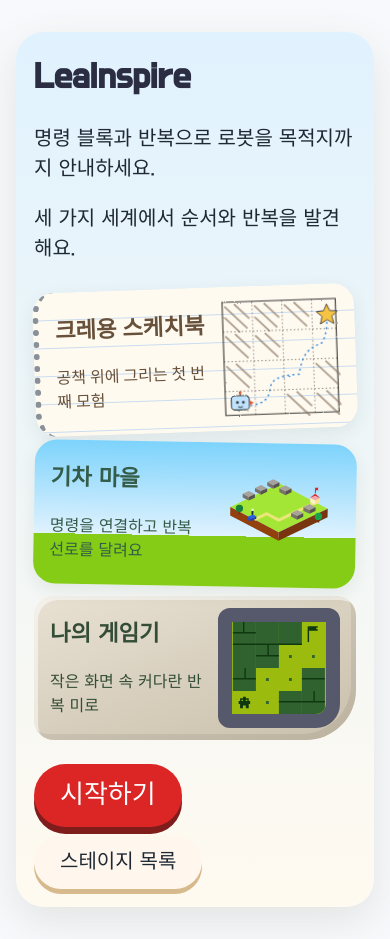
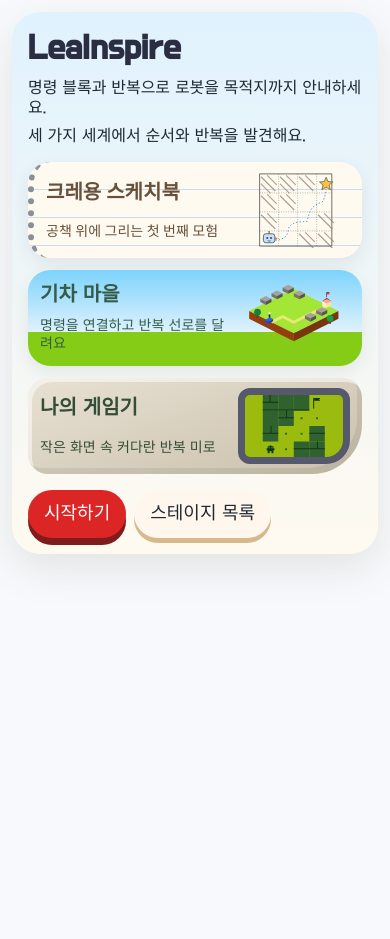
Before and after one commit to jobchoi/Lealnspire, a React (Vite) app: page / in a window 390 px wide. After the commit the page ends 844 px from the top, so only its background shows below. Built offline with nearby package versions, Linux system fonts and the light colour scheme; a web font is replaced by a local one.

Commit message:
T14: 스케치북 가독성, 홈 카드 겹침 해소 (구현 Codex, QC Claude)
Co-Authored-By: Claude Opus 5.5 <noreply@anthropic.com>

```diff
--- a/src/index.css
+++ b/src/index.css
@@ -311,3 +311,28 @@ button small { display: block; font-size: .75rem; }
 @media(max-width:700px) {
  .play-page .repeat-frame .repeat-ribbon { inset:auto -3px calc(-3px + var(--ribbon-depth) * 3px); height:0; border:0; border-bottom:2px solid var(--ribbon-ink); border-radius:0; box-shadow:none; }
 }
+
+/* T14: mobile cards use separate text/art columns and unrotated bounds. */
+@media(max-width:700px) {
+ .app:has(.home-page) { padding:12px; }
+ .home-page { padding:16px; }
+ .home-page h1 { font-size:clamp(32px,9vw,40px); line-height:1.2; overflow-wrap:normal; }
+ .home-page > p { font-size:16px; line-height:20px; margin:8px 0; }
+ .home-page .world-gallery { gap:12px; margin:16px 0; }
+ .home-page .world-preview { transform:none; grid-template-columns:minmax(0,1fr) 36%; column-gap:12px; padding:10px 12px; }
+ .home-page .world-preview .world-scene { height:76px; min-width:0; }
+ .home-page .world-preview h2 { font-size:20px; line-height:24px; margin:0 0 4px; }
+ .home-page .world-preview p { font-size:14px; line-height:18px; margin:0; }
+ .home-page .world-preview.world-handheld .world-scene { border-width:7px; }
+ .home-page .playback-controls { gap:8px; margin-top:12px; }
+ .home-page .playback-controls button,
+ .home-page .playback-controls button:first-child { font-size:18px; line-height:24px; padding:8px 16px; min-height:48px; }
+}
+
+@media(max-width:700px) and (max-height:590px) {
+ .home-page .world-gallery { margin:12px 0; }
+ .home-page .world-preview { padding-block:8px; }
+ .home-page .world-preview .world-scene { height:64px; }
+ .home-page .playback-controls button,
+ .home-page .playback-controls button:first-child { font-size:16px; padding-inline:10px; }
+}
```
Also changed, not shown: src/view/theme/sketchbook.css (+17 -2 lines), 2 other files (tests, documents, lock files or other folders).
